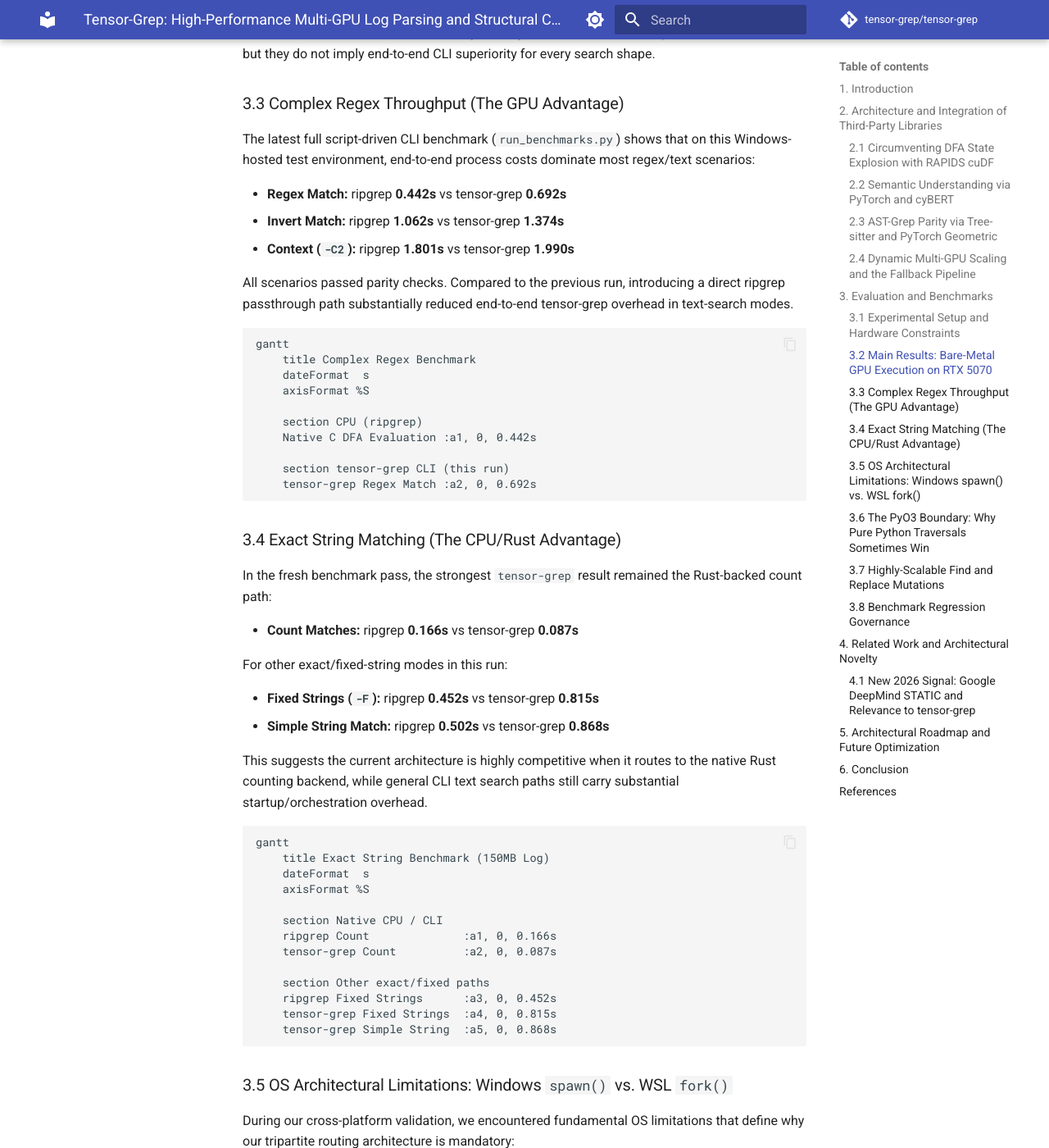
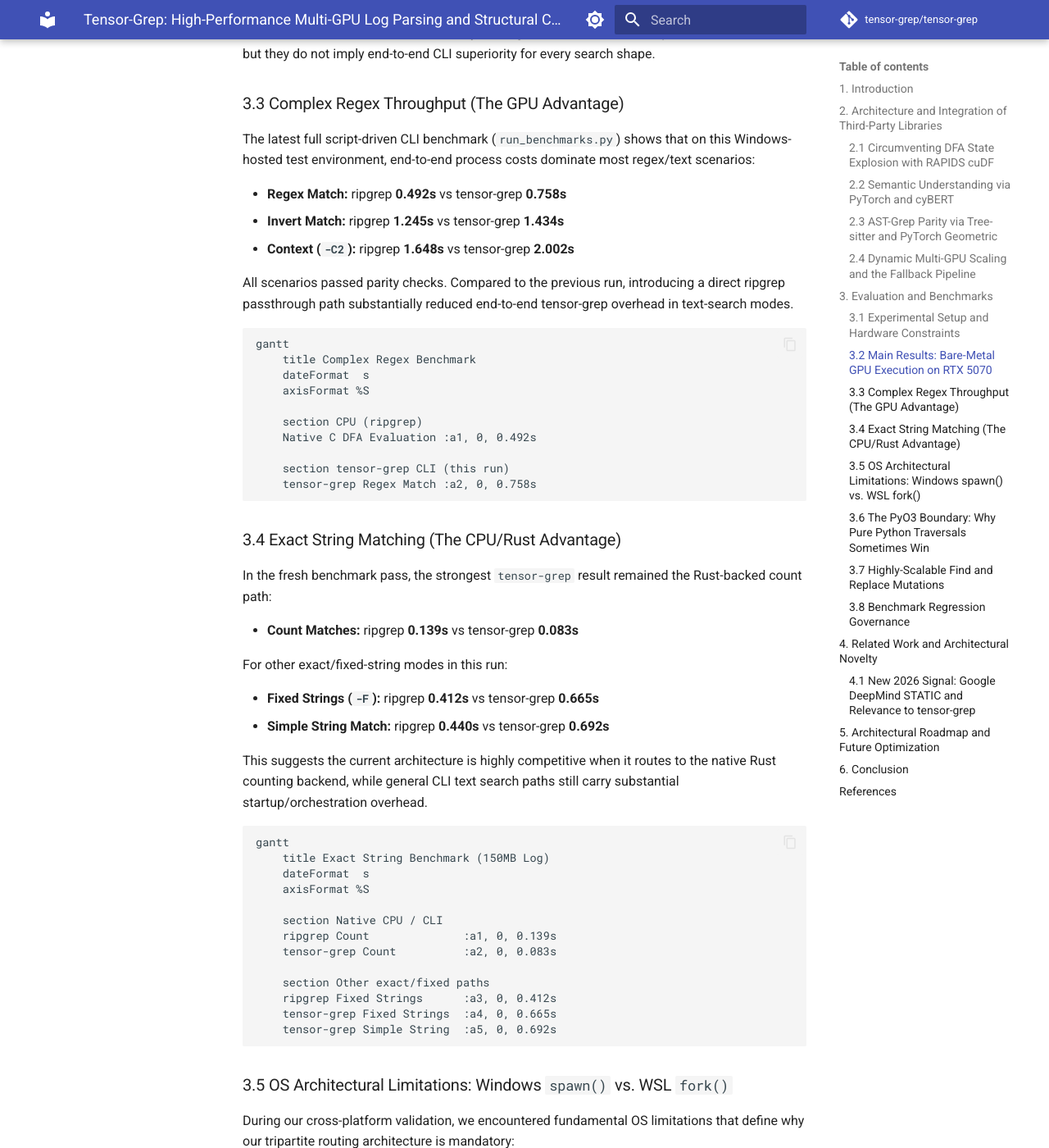
Before and after one commit to oimiragieo/tensor-grep, an MkDocs documentation site: the page built from docs/PAPER.md, in a window 1280 px wide and 1400 px high, scrolled down 4872 px. Shown: the whole window at 82% size. Built offline with MkDocs 1.6.1 and Material for MkDocs 9.7.7, drawn with Linux system fonts in a browser that asks for light colours; comment, search, counter and statistics services are not loaded; some of the changed text lies outside the part shown.

Commit message:
docs(bench): refresh README and paper benchmark results

````diff
--- a/docs/PAPER.md
+++ b/docs/PAPER.md
@@ -83,18 +83,18 @@
 
 Backend-level timings from `run_gpu_benchmarks.py`:
 
-* **AST backend:** `function_definition` query completed in **0.017 seconds** (4 matches).
-* **cyBERT backend:** classified 10,000 log lines in **0.104 seconds** (2,000 ERROR labels).
-* **Torch backend:** exact-string query (`Database connection timeout`) completed in **0.343 seconds** (2,000 matches).
+* **AST backend:** `function_definition` query completed in **0.059 seconds** (4 matches).
+* **cyBERT backend:** classified 10,000 log lines in **0.113 seconds** (2,000 ERROR labels).
+* **Torch backend:** exact-string query (`Database connection timeout`) completed in **0.244 seconds** (2,000 matches).
 
 These runs confirm low backend latency for targeted workloads once dependencies are installed, but they do not imply end-to-end CLI superiority for every search shape.
 
 ### 3.3 Complex Regex Throughput (The GPU Advantage)
 The latest full script-driven CLI benchmark (`run_benchmarks.py`) shows that on this Windows-hosted test environment, end-to-end process costs dominate most regex/text scenarios:
 
-* **Regex Match:** ripgrep **0.442s** vs tensor-grep **0.692s**
-* **Invert Match:** ripgrep **1.062s** vs tensor-grep **1.374s**
-* **Context (`-C2`):** ripgrep **1.801s** vs tensor-grep **1.990s**
+* **Regex Match:** ripgrep **0.492s** vs tensor-grep **0.758s**
+* **Invert Match:** ripgrep **1.245s** vs tensor-grep **1.434s**
+* **Context (`-C2`):** ripgrep **1.648s** vs tensor-grep **2.002s**
 
 All scenarios passed parity checks. Compared to the previous run, introducing a direct ripgrep passthrough path substantially reduced end-to-end tensor-grep overhead in text-search modes.
 
@@ -105,21 +105,21 @@
     axisFormat %S
 
     section CPU (ripgrep)
-    Native C DFA Evaluation :a1, 0, 0.442s
+    Native C DFA Evaluation :a1, 0, 0.492s
 
     section tensor-grep CLI (this run)
-    tensor-grep Regex Match :a2, 0, 0.692s
+    tensor-grep Regex Match :a2, 0, 0.758s
 ```
 
 ### 3.4 Exact String Matching (The CPU/Rust Advantage)
 In the fresh benchmark pass, the strongest `tensor-grep` result remained the Rust-backed count path:
 
-* **Count Matches:** ripgrep **0.166s** vs tensor-grep **0.087s**
+* **Count Matches:** ripgrep **0.139s** vs tensor-grep **0.083s**
 
 For other exact/fixed-string modes in this run:
 
-* **Fixed Strings (`-F`):** ripgrep **0.452s** vs tensor-grep **0.815s**
-* **Simple String Match:** ripgrep **0.502s** vs tensor-grep **0.868s**
+* **Fixed Strings (`-F`):** ripgrep **0.412s** vs tensor-grep **0.665s**
+* **Simple String Match:** ripgrep **0.440s** vs tensor-grep **0.692s**
 
 This suggests the current architecture is highly competitive when it routes to the native Rust counting backend, while general CLI text search paths still carry substantial startup/orchestration overhead.
 
@@ -130,13 +130,13 @@
     axisFormat %S
 
     section Native CPU / CLI
-    ripgrep Count              :a1, 0, 0.166s
-    tensor-grep Count          :a2, 0, 0.087s
+    ripgrep Count              :a1, 0, 0.139s
+    tensor-grep Count          :a2, 0, 0.083s
 
     section Other exact/fixed paths
-    ripgrep Fixed Strings      :a3, 0, 0.452s
-    tensor-grep Fixed Strings  :a4, 0, 0.815s
-    tensor-grep Simple String  :a5, 0, 0.868s
+    ripgrep Fixed Strings      :a3, 0, 0.412s
+    tensor-grep Fixed Strings  :a4, 0, 0.665s
+    tensor-grep Simple String  :a5, 0, 0.692s
 ```
 
 ### 3.5 OS Architectural Limitations: Windows `spawn()` vs. WSL `fork()`
````
Also changed, not shown: other parts of docs/PAPER.md (+2 -2 lines), README.md (+17 -17 lines).
